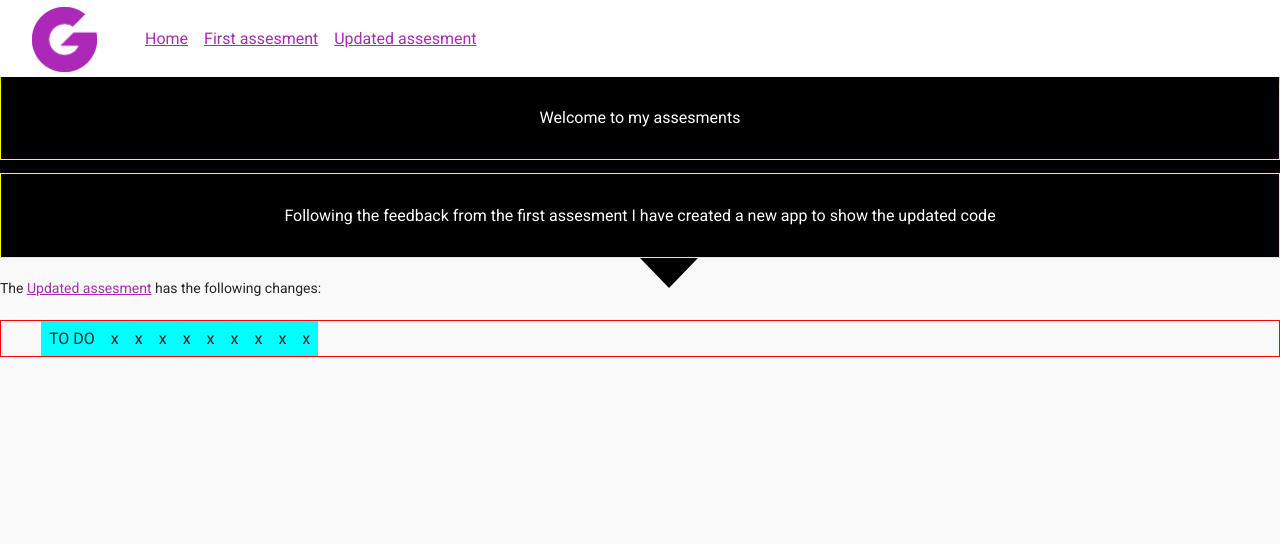
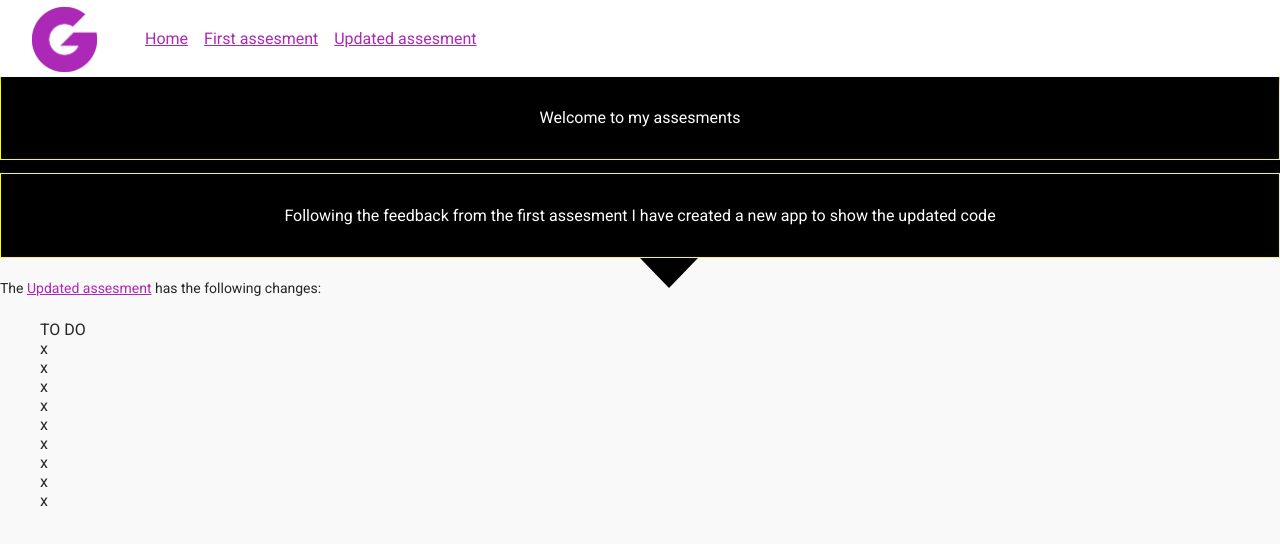
Before and after one commit to SonalPatel/update-jg-demo, a React (Create React App) app: page / in a window 1280 px wide. Shown: the top 544 px of the page. Built offline with nearby package versions, Linux system fonts and the light colour scheme.

Commit message:
my unit test to check the fetch

```diff
--- a/src/helper/Api.js
+++ b/src/helper/Api.js
@@ -1,5 +1,5 @@
 import React from "react";
-const AppId = "8b28a350"; //create the AppID into a variable as its re-used
+export const AppId = "8b28a350"; //create the AppID into a variable as its re-used
 
 //function for variable charity ID (using template literals which are string literals to allow embedded expressions eg. `string text` or `&{expression}`)
 export const getCharityById = charityId => {
--- a/src/styles/App.css
+++ b/src/styles/App.css
@@ -345,13 +345,14 @@ header {
     padding: 2rem 3rem 2rem 3rem;
     border: 1px solid yellow; }
 
-.content-description ul {
-  border: 1px solid red; }
-  .content-description ul li {
+/*.content-description ul {
+  border: 1px solid red;
+  li {
     display: inline-block;
     padding: 0.5rem;
-    background: aqua; }
-
+    background: aqua;
+  }
+}*/
 /*charity module */
 .content-info {
   position: relative;
--- a/src/styles/_layout.scss
+++ b/src/styles/_layout.scss
@@ -57,14 +57,14 @@ header {
     border: 1px solid yellow;
   }
 }
-.content-description ul {
+/*.content-description ul {
   border: 1px solid red;
   li {
     display: inline-block;
     padding: 0.5rem;
     background: aqua;
   }
-}
+}*/
 
 /*charity module */
 .content-info {
```
Also changed, not shown: 1 other file (tests, documents, lock files or other folders).
